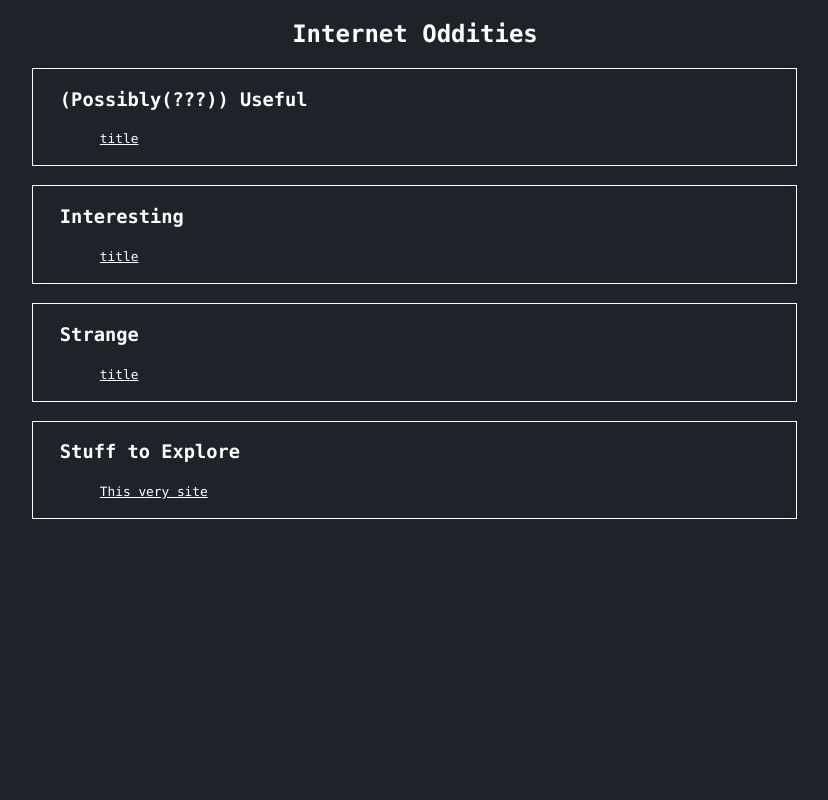
After one commit to almonds-game/almonds-game.github.io, a PHP site: page /odd.html in a window 1280 px wide. The commit adds this page. Shown: the whole page, without its empty margins (225-1053 px from the left). Run offline with PHP 8.4, Linux system fonts and the light colour scheme.

Commit message:
oddities directory

```diff
--- a/index.html
+++ b/index.html
@@ -14,7 +14,7 @@
     <h1 style="text-align: center; color:#FFFFFF">Coming soon...</h1>
   </head>
 
-  <body class="crt" style="max-width: 100%; max-height: 0%; background-color:#1F2229; color:#1F2229">
+  <body style="max-width: 100%; max-height: 0%; background-color:#1F2229; color:#1F2229">
     <div style="text-align:center">
       <a href="https://almonds-game.github.io/complete" style="text-decoration: none; line-height:32.0; color:#1F2229">for the impatient.</a>
     </div>
--- a/no_style.css
+++ b/no_style.css
@@ -1,5 +1,3 @@
-@import url("crt.css")
-
 html {
   height: 100%;
   width: 100%;
--- /dev/null
+++ b/odd.css
@@ -0,0 +1,127 @@
+html {
+  height: 100%; *
+  width: 100%;
+  padding: 0; margin: 0;
+  cursor: url("img/blockCursor.png"), auto;
+}
+
+body {
+  max-width: 100%;
+  padding: 0; margin: 0;
+  max-height: 0%;
+  background-color: #1F2229;
+  font-family: monaco, "Courier New";
+  color: #774716;
+  cursor: url("img/blockCursor.png"), auto;
+}
+
+a {
+  text-decoration: underline;
+  overflow: hidden;
+  color: #FFFFFF;
+  line-height: 1.5;
+}
+
+p {
+  color: #FFFFFF;
+  line-height:0.5;
+}
+
+div {
+  border: 1.5px solid white;
+  height: 100%;
+  width: 100%;
+  padding: 0; margin: 0;
+  cursor: url("img/blockCursor.png"), auto;
+}
+
+a:hover {
+  background: #C6DEFC;
+  color: #000000;
+  cursor: url("img/blockCursor.png"), auto;
+}
+
+ul { list-style-type: none; }
+
+h3 {color: #FFFFFF}
+
+::selection {background: #C6DEFC; color: #000000}
+
+@media only screen and (max-width: 414px) { /* DESKTOP */
+  a {font-size: 2vw;}
+
+  .name {display:inline-block; padding-left: 10%; font-size: 4vw;}
+  .descContainer {
+    margin-left:10.1%;
+    width:79.3%;
+  }
+
+  .creds {
+    font-size: 6vw;
+    text-align: center;
+  }
+
+  .parenthesis {
+    display: inline-block;
+    font-size: 1.8vw;
+  }
+
+  .desc {
+    padding-left: 2vw;
+    border-color: #1F2229;
+  }
+
+  .categoryDef {
+    font-size: 3.2vw;
+  }
+
+  .categoryTxt {
+    font-size: 2.5vw;
+    padding-left: 1.5vw;
+    line-height: 4.2vw;
+  }
+
+  .descSep {
+    line-height: 1.5vw;
+  }
+}
+
+@media only screen and (min-width: 415px) { /* mobile */
+  a {font-size: 1vw;}
+
+  .name {display: inline-block; padding-left: 20.1%; font-size: 1.7vw;}
+
+  .descContainer {
+    margin-left:20.1%;
+    width:59.6%;
+  }
+
+  .creds {
+    text-align: center;
+  }
+
+  .parenthesis {
+    display: inline-block;
+    font-size: 0.8vw;
+  }
+
+  .desc {
+    margin-left: 2vw;
+    border-color: #1F2229;
+    width: 59.6%;
+  }
+
+  .categoryDef {
+    font-size: 1.3vw;
+  }
+
+  .categoryTxt {
+    font-size: 1.2vw;
+    padding-left: 1vw;
+  }
+
+  .descSep {
+    line-height: 2.3vw;
+    inline-size: 150%;
+  }
+}
--- /dev/null
+++ b/odd.html
@@ -0,0 +1,72 @@
+<!DOCTYPE html>
+<html>
+  <head>
+    <meta charset="utf-8">
+    <meta name="description" content="Interesting and odd pages I've found on the internet!">
+    <meta name="author" content="The69thRando">
+
+    <meta name="viewport" content="width=device-width, initial-scale=1.0">
+    <link rel="icon" type="image/x-icon" href="img/almonds-favicon.png">
+    <link rel="stylesheet" href="odd.css">
+
+    <title></title>
+    <h2 style="color:#FFF; text-align: center;">Internet Oddities</h3>
+  </head>
+
+  <body>
+
+      <div class="descContainer">
+        <div class="desc" >
+          <h3>(Possibly(???)) Useful</h3>
+          <p class="categoryTxt">
+          <ul>
+            <li><a href="">title</a></li>
+          </ul>
+          </p>
+        </div>
+      </div>
+
+      <br>
+
+      <div class="descContainer">
+        <div class="desc" >
+          <h3>Interesting</h3>
+          <p class="categoryTxt">
+          <ul>
+            <li><a href="">title</a></li>
+          </ul>
+          </p>
+        </div>
+      </div>
+
+      <br>
+
+      <div class="descContainer">
+        <div class="desc" >
+          <h3>Strange</h3>
+          <p class="categoryTxt">
+          <ul>
+            <li><a href="">title</a></li>
+          </ul>
+          </p>
+        </div>
+      </div>
+
+      <br>
+
+      <div class="descContainer">
+        <div class="desc" >
+          <h3>Stuff to Explore</h3>
+          <p class="categoryTxt">
+          <ul>
+            <li><a href="https://almonds-game.github.io">This very site</a></li>
+          </ul>
+          </p>
+        </div>
+      </div>
+
+      <br>
+
+  </body>
+
+</html>
```
Also changed, not shown: crt.css (deleted, +0 -53 lines), potd.html (+10 -1 lines), img/almonds-favicon_fixed.png (added), spotlight.js (added).
